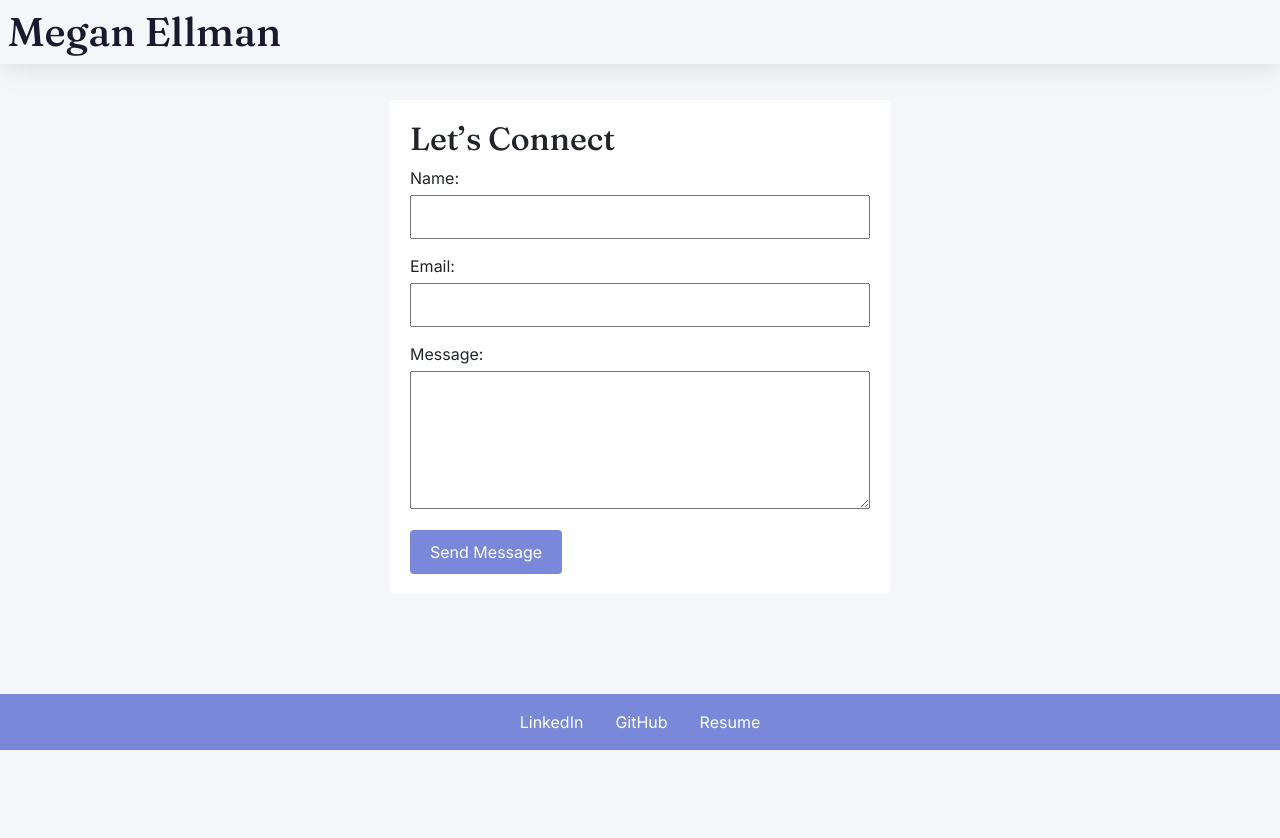
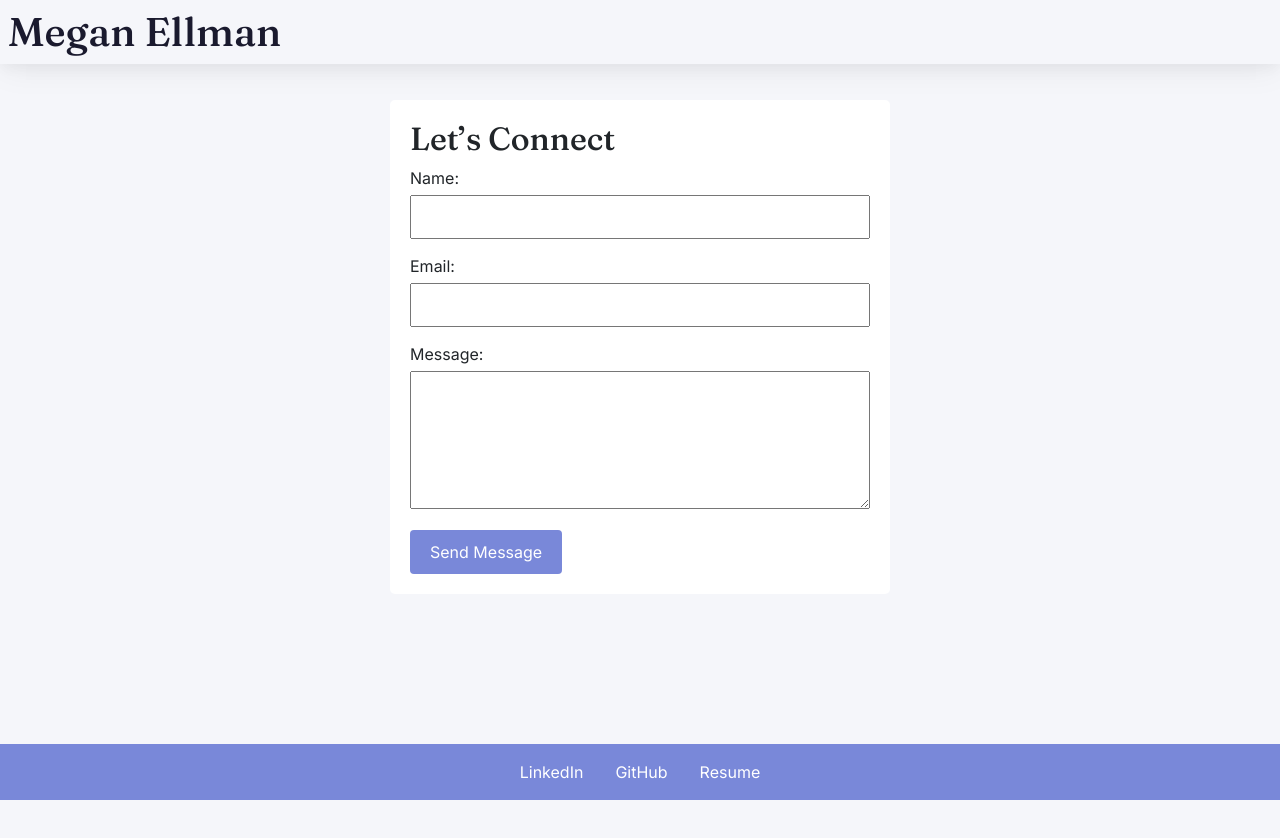
Before and after one commit to megellman/react-portfolio, a React (Create React App) app: page /react-portfolio/Contact in a window 1280 px wide. Shown: the top 838 px of the page. After the commit the page ends 800 px from the top, so only its background shows below. Built offline with nearby package versions, Linux system fonts and the light colour scheme.

Commit message:
footer sticks to bottom of contact page

```diff
--- a/src/App.js
+++ b/src/App.js
@@ -16,10 +16,12 @@ function App() {
       <ScrollTop />
       <div>
         <Header />
-        <Routes>
-          <Route path="/" exact element={<Main />} />
-          <Route path="/Contact" exact element={<Contact />} />
-        </Routes>
+        <main>
+          <Routes>
+            <Route path="/" exact element={<Main />} />
+            <Route path="/Contact" exact element={<Contact />} />
+          </Routes>
+        </main>
         <Footer />
       </div>
 
--- a/src/components/Footer.js
+++ b/src/components/Footer.js
@@ -1,9 +1,7 @@
-/* eslint-disable react/jsx-no-target-blank */
-import React from 'react';
 
 function Footer() {
     return (
-        <div className='footer  navbar justify-content-center bg-primary'>
+        <div className='navbar justify-content-center bg-primary'>
             <ul className="nav">
                 <li className="nav-item hover-link">
                     <a className="nav-link text-white" target='_blank' href="https://www.linkedin.com/in/megan-ellman/" rel="noreferrer" >LinkedIn</a>
--- a/src/pages/Contact.js
+++ b/src/pages/Contact.js
@@ -44,8 +44,7 @@ function Contact() {
   };
 
   return (
-    <div className="bg-white" style={{ maxWidth: "500px", margin: "100px auto", padding: "20px", borderRadius: "5px" }}>
-      <div >
+      <div className="bg-white" style={{ maxWidth: "500px", margin: "100px auto", padding: "20px", borderRadius: "5px" }}>
         <h2>Let’s Connect</h2>
         <form onSubmit={handleSubmit}>
           <div style={{ marginBottom: "15px" }}>
@@ -100,7 +99,6 @@ function Contact() {
           </button>
         </form>
       </div>
-    </div>
   );
 }
 
--- a/src/styles/custom.scss
+++ b/src/styles/custom.scss
@@ -49,3 +49,22 @@ body {
 .card-box{
   box-shadow: rgba(50, 50, 93, 0.25) 0px 13px 27px -5px, rgba(0, 0, 0, 0.3) 0px 8px 16px -8px;
 }
+html, body, #root {
+  height: 100%;
+}
+
+body {
+  display: flex;
+  flex-direction: column;
+  margin: 0;
+}
+
+#root > div {
+  display: flex;
+  flex-direction: column;
+  min-height: 100vh;
+}
+
+main {
+  flex: 1;
+}
```
